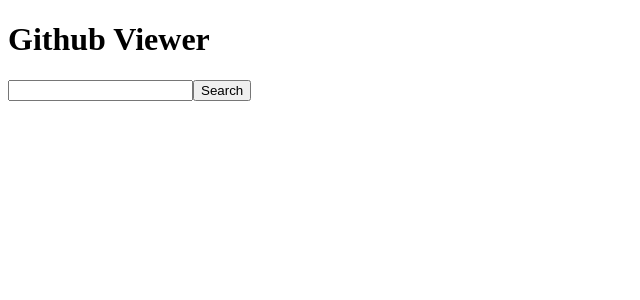
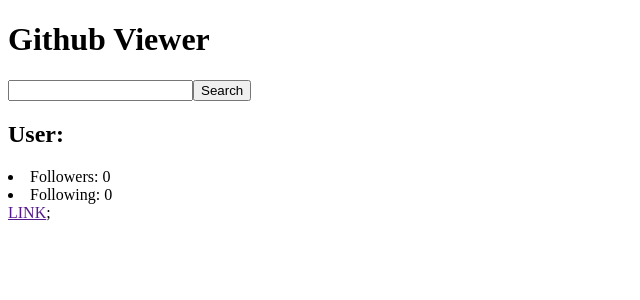
Before and after one commit to thisisjoshford/github-vi3w3r, a React app: page / in a window 1280 px wide. Shown: the top 300 px of the page, without its empty margins (0-640 px from the left). Built offline with nearby package versions, Linux system fonts and the light colour scheme.

Commit message:
user details rendering!

```diff
--- a/src/containers/Main.js
+++ b/src/containers/Main.js
@@ -1,5 +1,6 @@
 import React, { Component } from 'react';
 import Search from '../components/Search/Search';
+import UserDetails from '../components/UserDetails/UserDetails';
 import { fetchUser } from '../Services/githubAPI';
 
 export default class Main extends Component {
@@ -26,6 +27,7 @@
       .then(console.log(this.state.user));
   }
   render() {
+
     return (
       <>
         <Search
@@ -33,6 +35,7 @@
           onUserChange={ this.handleUserChange }
           onUserSubmit={ this.handleUserSubmit }
         />
+        <UserDetails { ...this.state.user } />;
       </>
     );
   }
```
